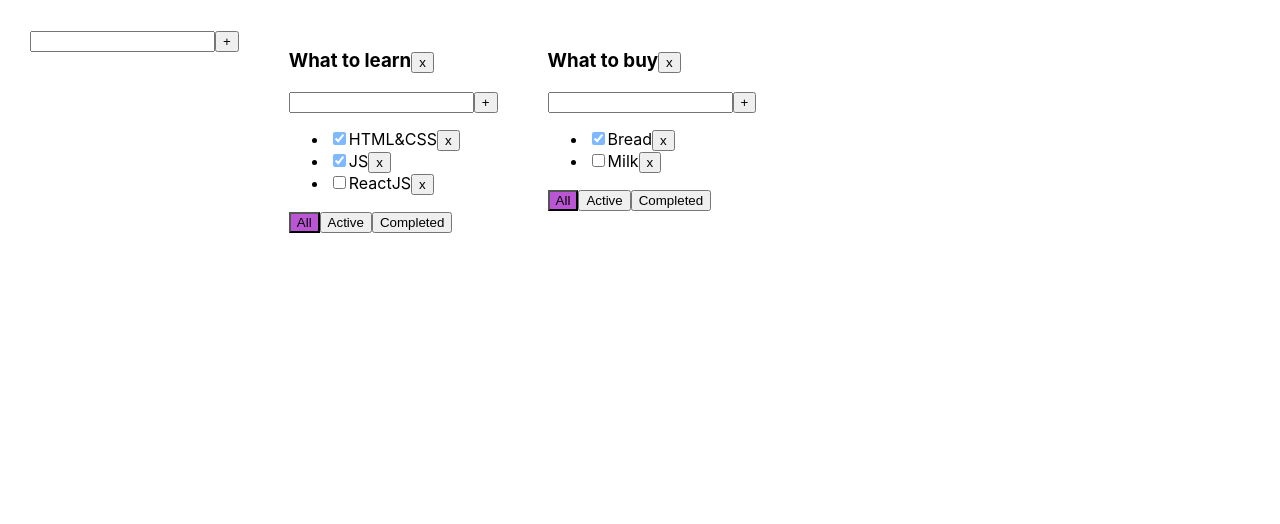
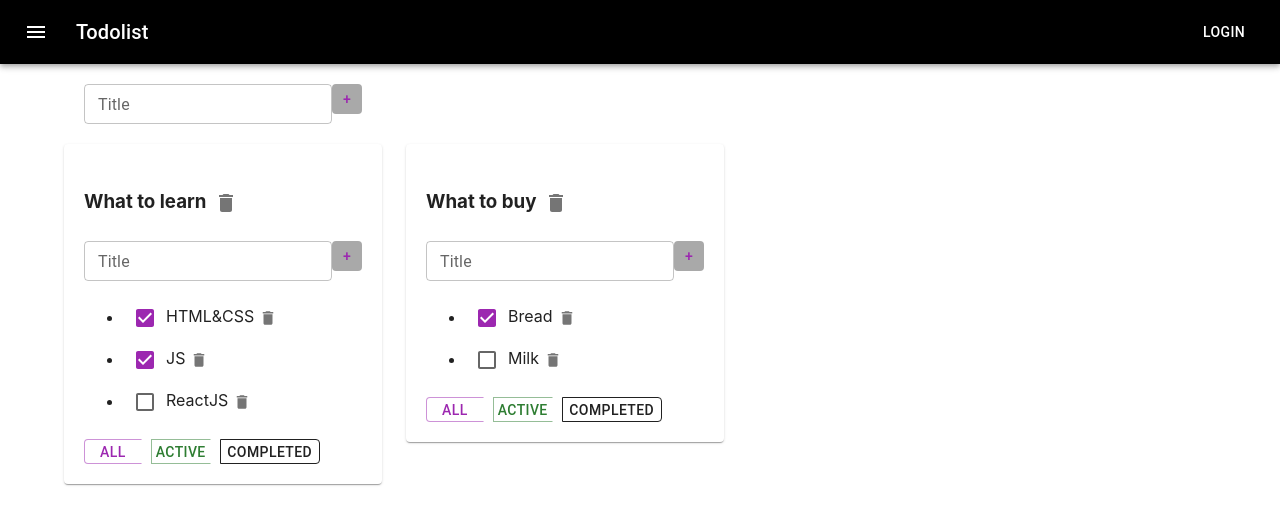
Before and after one commit to IuliiaSharipova/todoList, a React (Create React App) app: page / in a window 1280 px wide. Shown: the top 524 px of the page. Built offline with nearby package versions, Linux system fonts and the light colour scheme.

Commit message:
implemented Material UI

```diff
--- a/package.json
+++ b/package.json
@@ -3,6 +3,11 @@
   "version": "0.1.0",
   "private": true,
   "dependencies": {
+    "@emotion/react": "^11.10.4",
+    "@emotion/styled": "^11.10.4",
+    "@mui/icons-material": "^5.10.9",
+    "@mui/material": "^5.10.10",
+    "@mui/styled-engine-sc": "^5.10.6",
     "@testing-library/jest-dom": "^5.14.1",
     "@testing-library/react": "^13.0.0",
     "@testing-library/user-event": "^13.2.1",
@@ -14,6 +19,7 @@
     "react": "^18.2.0",
     "react-dom": "^18.2.0",
     "react-scripts": "5.0.1",
+    "styled-components": "^5.3.6",
     "typescript": "^4.4.2",
     "uuid": "^9.0.0",
     "web-vitals": "^2.1.0"
--- a/src/App.css
+++ b/src/App.css
@@ -1,3 +1,4 @@
+/*
 .App {
     padding: 30px;
     display: flex;
@@ -22,3 +23,4 @@
 .is-done {
     opacity: 0.5;
 }
+*/
--- a/src/App.tsx
+++ b/src/App.tsx
@@ -3,6 +3,8 @@ import './App.css';
 import {Todolist} from './Todolist';
 import {v1} from 'uuid';
 import {Input} from './components/Input';
+import BasicAppBar from './components/BasicAppBar';
+import {Container, Grid, Paper} from '@mui/material';
 
 export type FilterValuesType = 'all' | 'active' | 'completed'
 
@@ -88,7 +90,12 @@ function App() {
 
     return (
         <div className="App">
+            <BasicAppBar/>
+            <Container fixed>
+                <Grid container style={{padding:'20px'}}>
                     <Input callback={addTodolist}/>
+                </Grid>
+                <Grid container spacing={3}>
                     {todolists.map(todo => {
                     let tasksForTodolist = tasks[todo.id];
                     if (todo.filter === 'active') {
@@ -98,7 +105,9 @@ function App() {
                         tasksForTodolist = tasksForTodolist.filter(t => t.isDone);
                     }
 
-                return (<Todolist key={todo.id}
+                    return (<Grid item>
+                        <Paper style={{padding: '20px'}}>
+                            <Todolist key={todo.id}
                                      todoId={todo.id}
                                      title={todo.title}
                                      tasks={tasksForTodolist}
@@ -110,8 +119,12 @@ function App() {
                                      removeTodolist={removeTodolist}
                                      editTodolist={editTodolist}
                                      editTask={editTask}
-                />);
+                        />
+                        </Paper>
+                    </Grid>);
                 })}
+                </Grid>
+            </Container>
         </div>
     );
 }
--- a/src/Todolist.tsx
+++ b/src/Todolist.tsx
@@ -2,6 +2,9 @@ import React, {ChangeEvent} from 'react';
 import {FilterValuesType} from './App';
 import {EditableSpan} from './components/EditableSpan';
 import {Input} from './components/Input';
+import {Button, ButtonGroup, Checkbox, IconButton} from '@mui/material';
+import DeleteIcon from '@mui/icons-material/Delete';
+
 
 type TaskType = {
     id: string
@@ -49,7 +52,10 @@ export function Todolist(props: TodolistType) {
         <div>
             <h3>
                 <EditableSpan title={props.title} callback={editTodolistHandler}/>
-                <button onClick={removeTodolistHandler}>x</button>
+                <IconButton aria-label="delete"
+                            onClick={removeTodolistHandler}>
+                    <DeleteIcon/>
+                </IconButton>
             </h3>
             <Input callback={addTaskHandler}/>
             <ul>
@@ -61,28 +67,49 @@ export function Todolist(props: TodolistType) {
 
                     return (
                         <li key={t.id}>
-                            <input type="checkbox"
-                                   checked={t.isDone}
-                                   onChange={onCheckBoxChangeHandler}
-                                   className={t.isDone ? 'is-done' : ''}
+                            <Checkbox color="secondary"
+                                      checked={t.isDone} onChange={onCheckBoxChangeHandler}
                             />
                             <EditableSpan title={t.title}
                                           callback={(newTitle) => editTaskHandler(t.id, newTitle)}/>
-                            <button onClick={() => onRemoveTaskClickHandler(t.id)}>x</button>
+                            <IconButton aria-label="delete"
+                                        size="small"
+                                        onClick={() => onRemoveTaskClickHandler(t.id)}>
+                                <DeleteIcon fontSize="inherit"/>
+                            </IconButton>
                         </li>
                     );
                 })}
             </ul>
             <div>
-                <button onClick={onnAllClickHandler}
-                        className={props.filter === 'all' ? 'active-filter' : ''}>All
-                </button>
-                <button onClick={onActiveClickHandler}
-                        className={props.filter === 'active' ? 'active-filter' : ''}>Active
-                </button>
-                <button onClick={onCompletedClickHandler}
-                        className={props.filter === 'completed' ? 'active-filter' : ''}>Completed
-                </button>
+                <ButtonGroup variant="outlined" aria-label="outlined button group">
+                    <Button color="secondary"
+                            style={{
+                                maxWidth: '60px',
+                                maxHeight: '25px',
+                                marginRight: '10px'
+                            }}
+                            onClick={onnAllClickHandler}
+                            className={props.filter === 'all' ? 'active-filter' : ''}>All</Button>
+                    <Button color="success"
+                            style={{
+                                maxWidth: '60px',
+                                maxHeight: '25px',
+                                marginRight: '10px'
+                            }}
+                            onClick={onActiveClickHandler}
+                            className={props.filter === 'active' ? 'active-filter' : ''}>Active
+                    </Button>
+                    <Button color="inherit"
+                            style={{
+                                maxWidth: '100px',
+                                maxHeight: '25px',
+                                marginRight: '10px'
+                            }}
+                            onClick={onCompletedClickHandler}
+                            className={props.filter === 'completed' ? 'active-filter' : ''}>Completed
+                    </Button>
+                </ButtonGroup>
             </div>
         </div>
     );
--- /dev/null
+++ b/src/components/BasicAppBar.tsx
@@ -0,0 +1,32 @@
+import * as React from 'react';
+import AppBar from '@mui/material/AppBar';
+import Box from '@mui/material/Box';
+import Toolbar from '@mui/material/Toolbar';
+import Typography from '@mui/material/Typography';
+import Button from '@mui/material/Button';
+import IconButton from '@mui/material/IconButton';
+import MenuIcon from '@mui/icons-material/Menu';
+
+export default function BasicAppBar() {
+    return (
+        <Box sx={{ flexGrow: 1 }}>
+            <AppBar position="static" style={{backgroundColor:'black'}}>
+                <Toolbar>
+                    <IconButton
+                        size="large"
+                        edge="start"
+                        color="inherit"
+                        aria-label="menu"
+                        sx={{ mr: 2 }}
+                    >
+                        <MenuIcon />
+                    </IconButton>
+                    <Typography variant="h6" component="div" sx={{ flexGrow: 1 }}>
+                        Todolist
+                    </Typography>
+                    <Button color="inherit">Login</Button>
+                </Toolbar>
+            </AppBar>
+        </Box>
+    );
+}
--- a/src/components/EditableSpan.tsx
+++ b/src/components/EditableSpan.tsx
@@ -1,4 +1,5 @@
 import React, {ChangeEvent, useState} from 'react';
+import {TextField} from '@mui/material';
 
 type EditableSpanType = {
     title: string
@@ -18,10 +19,14 @@ export const EditableSpan = (props: EditableSpanType) => {
 
     return (
         edit
-            ? <input value={newTitle}
-                     onBlur={onClickHandler}
-                     onChange={onChangeHandler}
-                     autoFocus/>
+            ? <TextField
+                value={newTitle}
+                onBlur={onClickHandler}
+                onChange={onChangeHandler}
+                autoFocus
+                id="standard-basic"
+                label= 'Title'
+                variant="standard"/>
             : <span onDoubleClick={onClickHandler}>{props.title}</span>
     );
 };
--- a/src/components/Input.tsx
+++ b/src/components/Input.tsx
@@ -1,4 +1,5 @@
 import React, {ChangeEvent, KeyboardEvent, useState} from 'react';
+import {Button, TextField} from '@mui/material';
 
 type InputType = {
     callback: (title: string) => void
@@ -28,14 +29,20 @@ export const Input = (props: InputType) => {
         <div>
 
             <div>
-                <input value={title}
-                       onChange={onChangeHandler}
-                       onKeyDown={onKeyDownHandler}
-                       className={error ? 'error' : ''}
+                <TextField id="outlined-basic"
+                           label={error ? "" : 'Title'}
+                           variant="outlined"
+                           size='small'
+                           value={title}
+                           onChange={onChangeHandler}
+                           onKeyDown={onKeyDownHandler}
+                           error={!!error}
+                           helperText={error}
                 />
-                <button onClick={addItemHandler}>+</button>
-                {error &&
-                    <div className={'error-message'}>{error}</div>}
+                <Button color="secondary"
+                        style={{maxWidth: '30px', maxHeight: '30px', minWidth: '30px', minHeight: '30px', backgroundColor:'darkgrey'}}
+                        onClick={addItemHandler}
+                        >+</Button>
             </div>
         </div>
     );
```
Also changed, not shown: 1 other file (tests, documents, lock files or other folders). Lines whose indentation alone changed are shown as unchanged.
